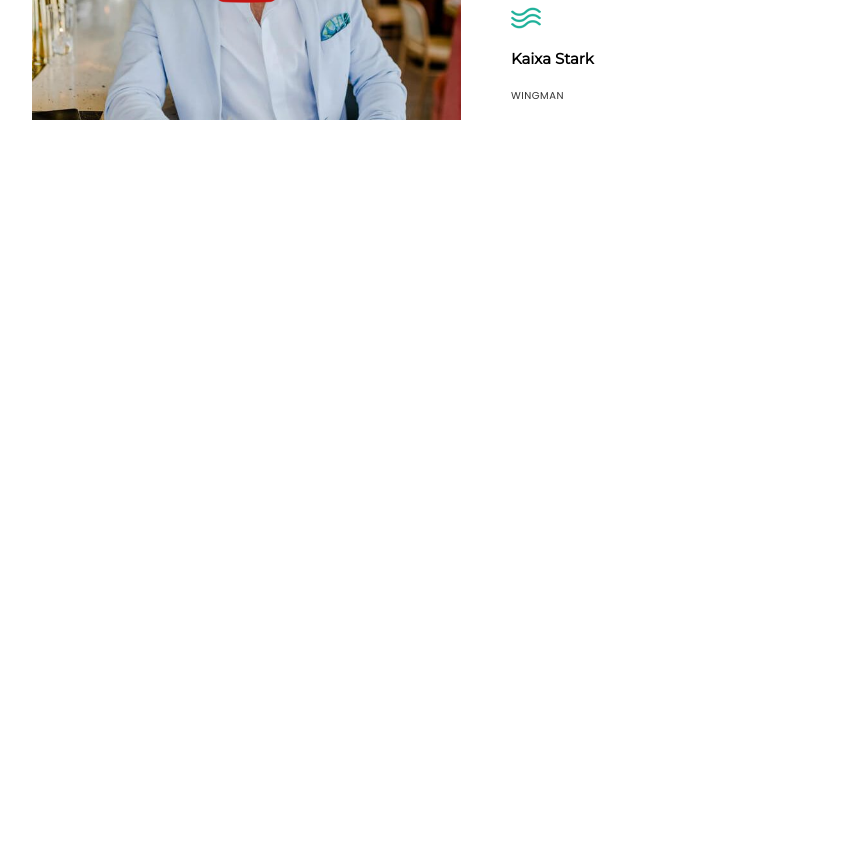
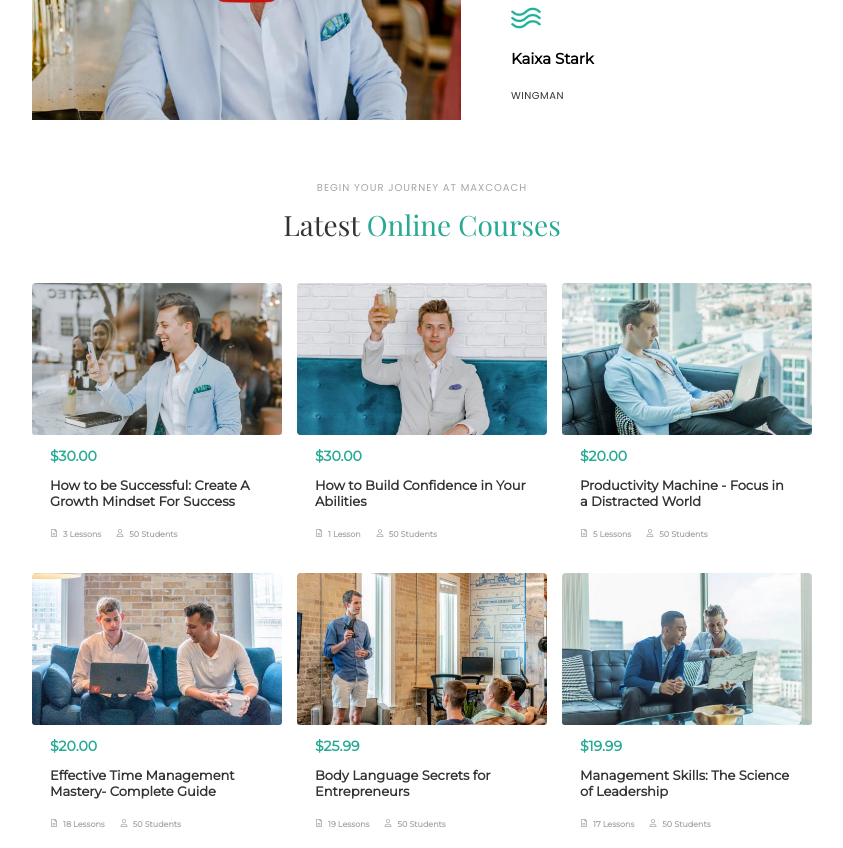
Before and after one commit to Miyka96/proj-html-vuejs, a Vue app: page / in a window 1280 px wide. Shown: the part 1080-1928 px from the top of the page, without its empty margins (218-1061 px from the left). Before the commit the page ends 1200 px from the top, so only its background shows below. Built offline with nearby package versions, Linux system fonts and the light colour scheme.

Commit message:
courses section component done

```diff
--- a/src/components/CoursesSection.vue
+++ b/src/components/CoursesSection.vue
@@ -1,5 +1,37 @@
 <template>
-  <div></div>
+  <div class="container-fluid">
+    <div class="container">
+      <h6>begin your journey at maxcoach</h6>
+      <h2>Latest <span>Online Courses</span></h2>
+
+      <div class="card-wrapper">
+        <div class="card" v-for="(el, i) in courses" :key="i">
+          <div class="card-thumb">
+            <img :src="el.img" alt="" />
+          </div>
+
+          <div class="card-text">
+            <div class="card-price">
+              {{ el.price }}
+            </div>
+            <div class="card-title">
+              {{ el.title }}
+            </div>
+            <div class="card-description">
+              <span>
+                <img src="../assets/icons/file-lines-regular.svg" alt="" />
+                {{ el.lessons }}</span
+              >
+              <span>
+                <img src="../assets/icons/user-regular (1).svg" alt="" />
+                {{ el.students }}</span
+              >
+            </div>
+          </div>
+        </div>
+      </div>
+    </div>
+  </div>
 </template>
 
 <script>
@@ -9,46 +41,46 @@ export default {
     return {
       courses: [
         {
-          img: "",
-          price: "",
-          title: "",
-          lessons: "",
-          students: "",
+          img: require(`../assets/img/motivation-course-06-480x298.jpg`),
+          price: "$30.00",
+          title: "How to be Successful: Create A Growth Mindset For Success",
+          lessons: "3 Lessons",
+          students: "50 Students",
         },
         {
-          img: "",
-          price: "",
-          title: "",
-          lessons: "",
-          students: "",
+          img: require(`../assets/img/motivation-course-05-480x298.jpg`),
+          price: "$30.00",
+          title: "How to Build Confidence in Your Abilities",
+          lessons: "1 Lesson",
+          students: "50 Students",
         },
         {
-          img: "",
-          price: "",
-          title: "",
-          lessons: "",
-          students: "",
+          img: require(`../assets/img/motivation-course-04-480x298.jpg`),
+          price: "$20.00",
+          title: "Productivity Machine - Focus in a Distracted World",
+          lessons: "5 Lessons",
+          students: "50 Students",
         },
         {
-          img: "",
-          price: "",
-          title: "",
-          lessons: "",
-          students: "",
+          img: require(`../assets/img/motivation-course-03-480x298.jpg`),
+          price: "$20.00",
+          title: "Effective Time Management Mastery- Complete Guide",
+          lessons: "18 Lessons",
+          students: "50 Students",
         },
         {
-          img: "",
-          price: "",
-          title: "",
-          lessons: "",
-          students: "",
+          img: require(`../assets/img/motivation-course-02-480x298.jpg`),
+          price: "$25.99",
+          title: "Body Language Secrets for Entrepreneurs",
+          lessons: "19 Lessons",
+          students: "50 Students",
         },
         {
-          img: "",
-          price: "",
-          title: "",
-          lessons: "",
-          students: "",
+          img: require(`../assets/img/motivation-course-01-480x298.jpg`),
+          price: "$19.99",
+          title: "Management Skills: The Science of Leadership",
+          lessons: "17 Lessons",
+          students: "50 Students",
         },
       ],
     };
@@ -58,4 +90,100 @@ export default {
 
 <style lang="scss" scoped>
 @import "../assets/scss/mixin.scss";
+
+.container {
+  margin-top: 60px;
+  display: flex;
+  flex-direction: column;
+  align-items: center;
+  justify-content: center;
+
+  & h6 {
+    font-family: $small-caps;
+    text-transform: uppercase;
+    font-size: 10px;
+    color: $grey-text;
+    letter-spacing: 1px;
+    margin-bottom: 10px;
+  }
+
+  & h2 {
+    font-size: 28px;
+    font-family: $elegant-title;
+    color: $dark-text;
+    & span {
+      color: $green-text;
+    }
+  }
+}
+
+.card-wrapper {
+  margin-top: 40px;
+  display: flex;
+  flex-wrap: wrap;
+  align-items: center;
+  justify-content: center;
+  width: 100%;
+  row-gap: 45px;
+  gap: 15px;
+
+  & .card {
+    min-height: 275px;
+    width: 250px;
+    display: flex;
+    flex-direction: column;
+    align-items: flex-start;
+    justify-content: flex-start;
+    font-family: $normal-text;
+
+    & .card-thumb {
+      width: 100%;
+      height: 152px;
+
+      & img {
+        width: 100%;
+        height: 100%;
+        border-radius: 3px;
+      }
+    }
+
+    & .card-text{
+        padding: 0 18px;
+    }
+
+    & .card-price {
+      color: $green-text;
+      padding: 12px 0;
+      font-weight: 800;
+      font-size: 14px;
+    }
+
+    & .card-title {
+      color: $dark-text;
+      font-weight: 600;
+      font-size: 13px;
+    }
+
+    & .card-description {
+        color: $grey-text;
+        font-size: 8px;
+        margin-top: 20px;
+        display: flex;
+
+        & span{
+            padding-right: 15px;
+            font-weight: 600;
+            display: flex;
+
+                & img{
+                    height: 8px;
+                    width: 8px;
+                    margin-right: 5px;
+                    filter: invert(79%) sepia(14%) saturate(5%) hue-rotate(116deg) brightness(82%) contrast(92%);
+                }
+
+        }
+    }
+  }
+}
 </style>
```
Also changed, not shown: src/assets/icons/file-lines-regular.svg (added), src/assets/icons/user-regular (1).svg (added).
